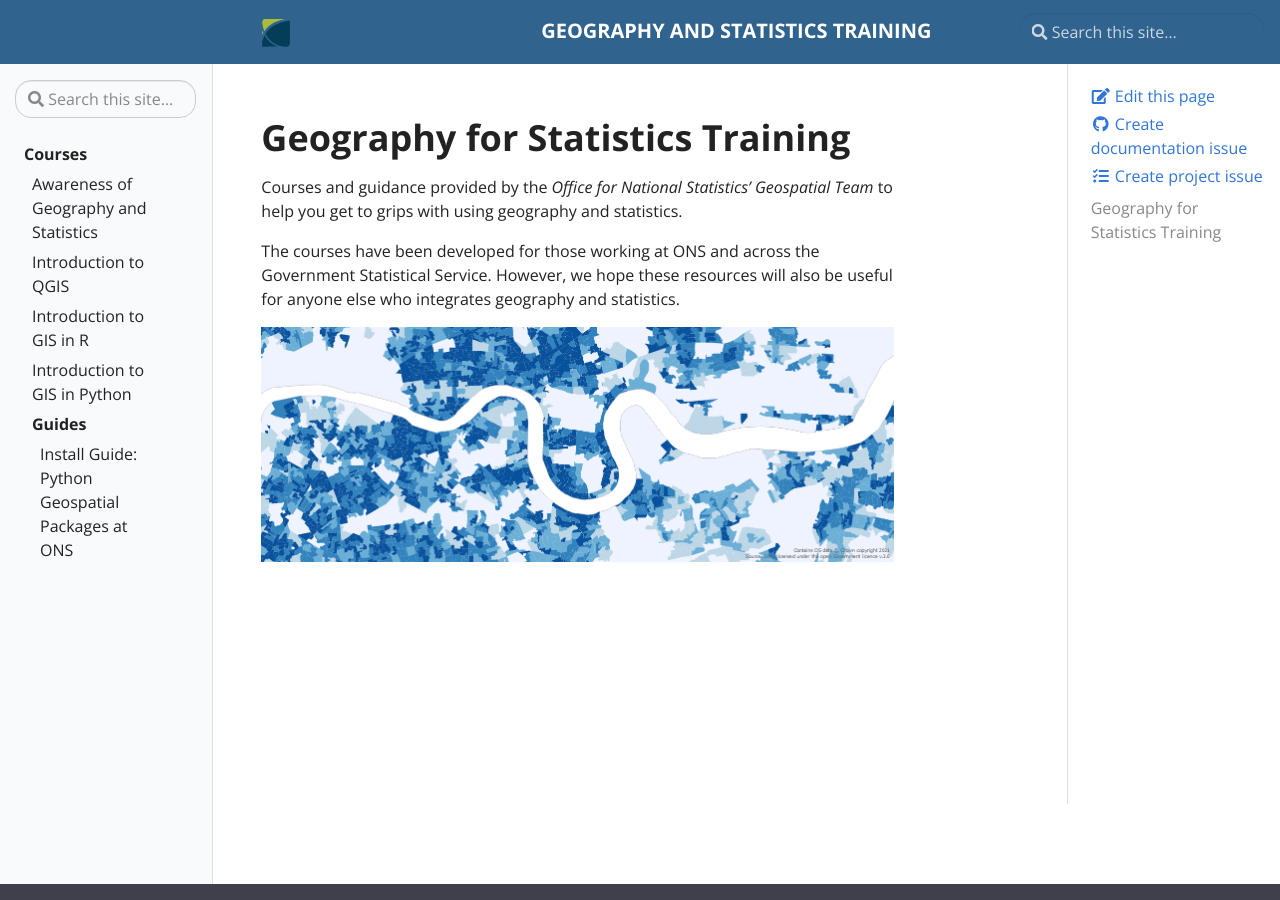
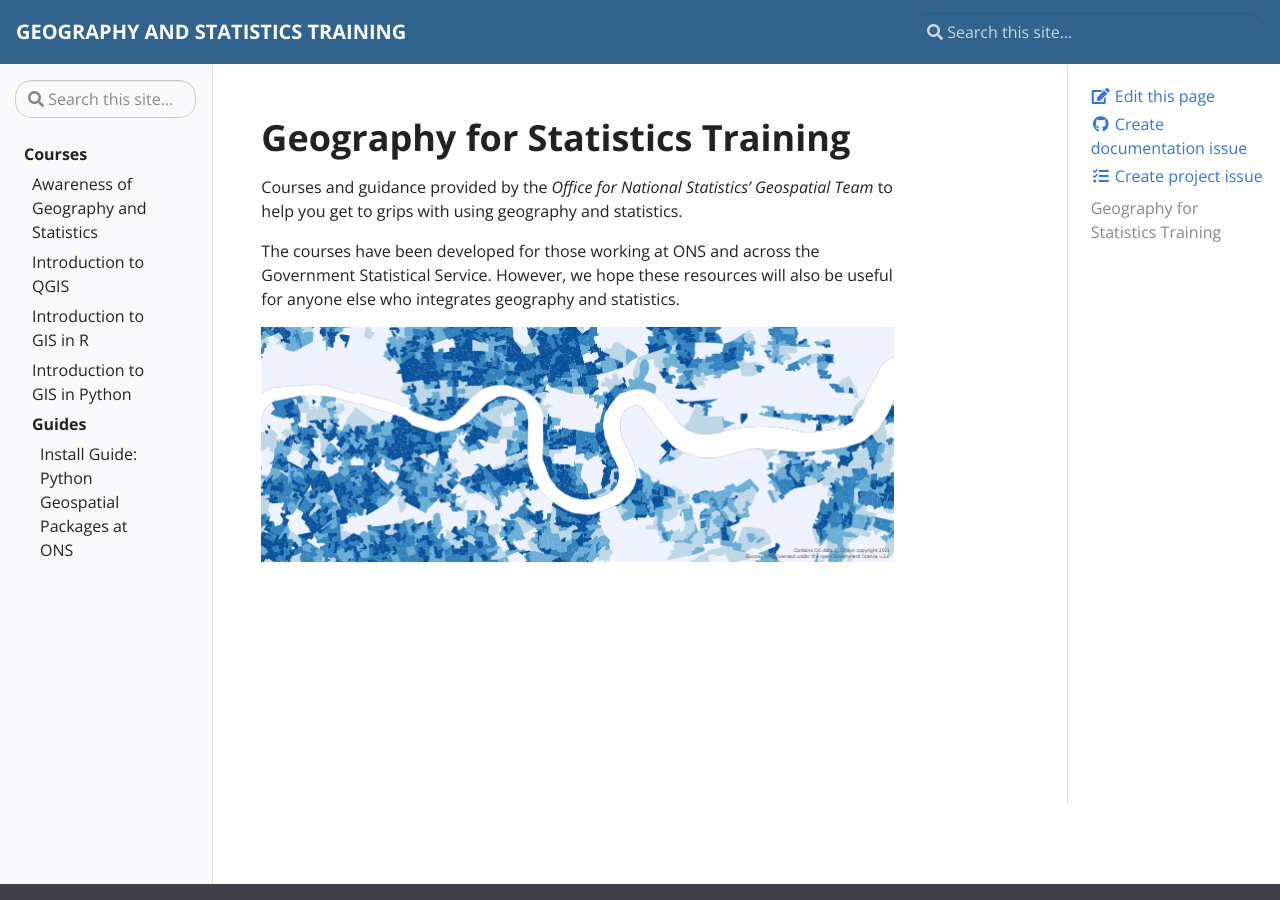
Before and after one commit to ONSgeo/geospatial-training, a Jekyll site: the page built from pages/index.md, in a window 1280 px wide and 900 px high. Built offline with Jekyll 4.4.1, drawn with Linux system fonts in a browser that asks for light colours.

Commit message:
logo troubleshooting

```diff
--- a/_includes/header.html
+++ b/_includes/header.html
@@ -1,7 +1,7 @@
 <header>
         <nav class="js-navbar-scroll navbar navbar-expand navbar-dark flex-column flex-md-row td-navbar">
         <a class="navbar-brand" href="{{ site.baseurl }}/">
-            <span class="navbar-logo">{% include logo.svg %}</span><span class="text-uppercase font-weight-bold">{{ site.title }}</span>
+            <span class="navbar-logo"></span><span class="text-uppercase font-weight-bold">{{ site.title }}</span>
 	</a>
 	<div class="td-navbar-nav-scroll ml-md-auto" id="main_navbar">
 		<ul class="navbar-nav mt-2 mt-lg-0">{% if site.repo %}
```
